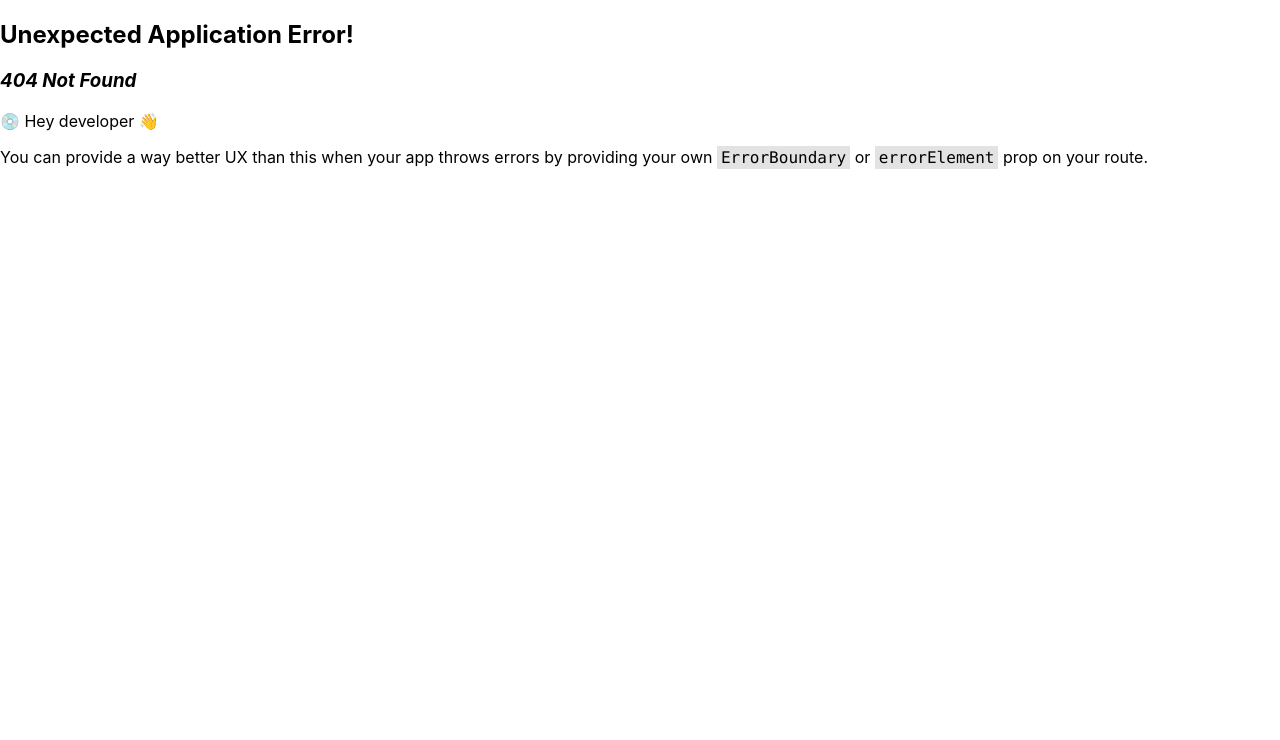
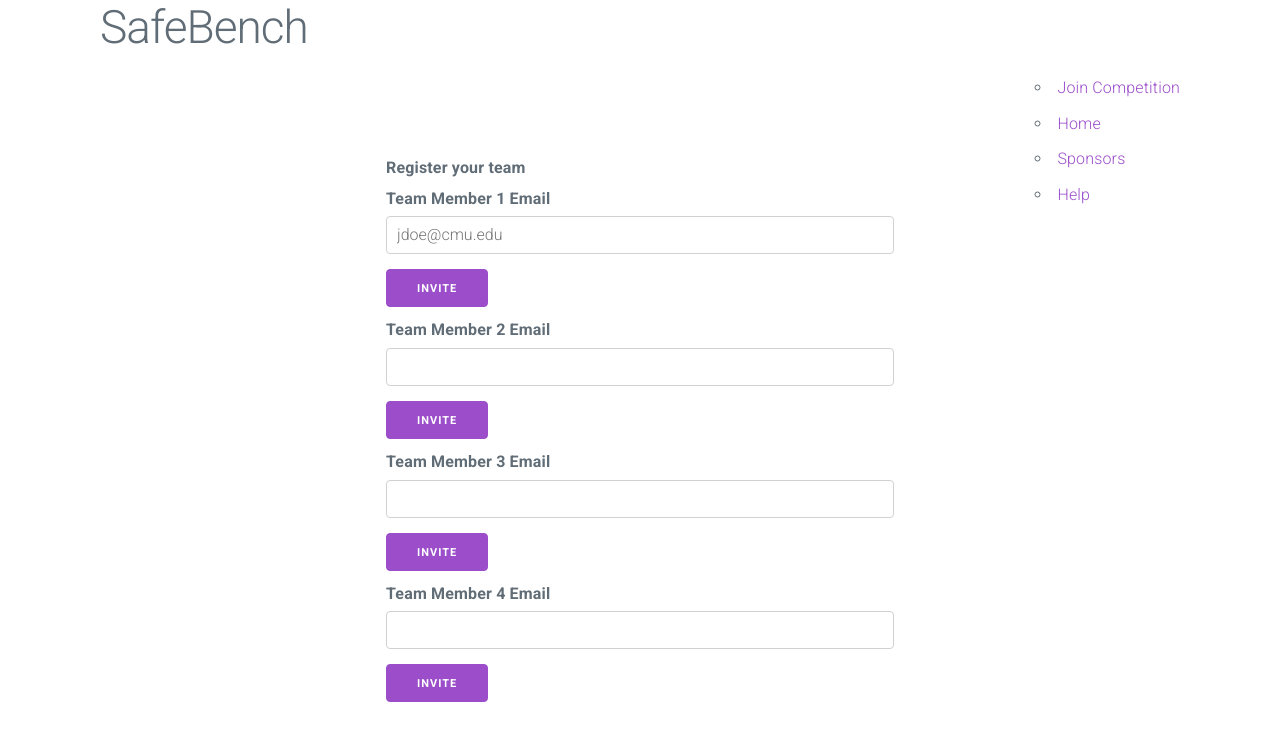
Before and after one commit to rosaboyle/wiselearnmvp, a React (Create React App) app: page /registerteam in a window 1280 px wide. Before the commit this address had no page. Shown: the top 740 px of the page. Built offline with nearby package versions, Linux system fonts and the light colour scheme; a small style sheet from the web is missing.

Commit message:
Sponsors etc

```diff
--- a/src/index.js
+++ b/src/index.js
@@ -11,6 +11,9 @@ import { CardScroller } from './cardscroller';
 import { Form } from './form';
 import { Leaderboard1 } from './leaderboard';
 import { SubmitForm } from './submit';
+import {RegisterForm} from './register';
+import {RegisterTeam} from './registerteam';
+import {Sponsors} from './sponsors';
 
 import {
   createBrowserRouter,
@@ -49,6 +52,15 @@ function Home() {
     </li>
     <li>
       <Link to={`/submit`}>Submit Form</Link>
+    </li>
+    <li>
+      <Link to={`/register`}>Register</Link>
+    </li>
+    <li>
+      <Link to={`/registerteam`}>Register Team</Link>
+    </li>
+    <li>
+      <Link to={`/sponsors`}>Sponsors</Link>
     </li>
 
 
@@ -96,6 +108,20 @@ const router = createBrowserRouter([
     path: "/submit",
     element: <SubmitForm />,
   },
+  {
+    path: "/registerteam",
+    element: <RegisterTeam />,
+  },
+
+
+  {
+    path: "/register",
+    element: <RegisterForm />,
+  },
+  {
+    path: "/sponsors",
+    element: <Sponsors />,
+  },
 
 ]);
 
--- a/src/mili.js
+++ b/src/mili.js
@@ -1,13 +1,11 @@
 import { Helmet } from "react-helmet";
 
 import { UseMilligram } from "./millilib";
-
-export function Mili() {
-  return <>
-    <UseMilligram />
+export function NavigationBar() {
+  return (
     <nav className="navigation">
     <title>SafeBench | A Metaverse competition for self driving cars</title>
-      <link rel="icon" href="https://milligram.io/images/icon.png" />
+    {/* <link rel="icon" href="https://milligram.io/images/icon.png" />
     <link
       rel="stylesheet"
       href="https://fonts.googleapis.com/css?family=Roboto:300,300italic,700,700italic"
@@ -17,6 +15,7 @@ export function Mili() {
       href="https://cdnjs.cloudflare.com/ajax/libs/normalize/8.0.1/normalize.css"
     />
     <link rel="stylesheet" href="../dist/milligram.min.css" />
+     */}
     <link rel="stylesheet" href="https://milligram.io/styles/main.css" />
     <section className="container">
 
@@ -47,15 +46,15 @@ export function Mili() {
 
     </section>
   </nav>
+  )
+  }
+
+export function Mili() {
+  return <>
+    <UseMilligram />
+   <NavigationBar/>
     <div style={{ width: "50%", margin: "auto", padding: "80px 0px 0px 0px" }}>
-      {/* <a class="button" href="#">Default Button</a>
-        <button class="button button-outline">Outlined Button</button> */}
-      {/* <p>The base type is 1.6rem (16px) over 1.6 line height (24px)</p>
-        <a>Anchor</a>
-        <em>Emphasis</em>
-        <small>Small</small> */}
-      {/* <strong>Strong</strong>
-        <u>Underline</u> */}
+
       <h1>SafeBench Competition</h1>
       <h2>A Benchmarking Platform for Safety Evaluation of Autonomous Vehicles</h2>
       <h3>Heading</h3>
--- /dev/null
+++ b/src/register.js
@@ -0,0 +1,35 @@
+import { UseMilligram } from "./millilib"
+export function RegisterForm() {
+
+
+    return (
+        <div style={{ width: "40%", margin: "auto", padding: "80px 0px 0px 0px" }}>
+            <UseMilligram />
+
+            <form>
+                <fieldset>
+
+
+                    <legend>Sign Up</legend>
+                    <label for="nameField">Name</label>
+                    <input type="text" placeholder="John Doe" id="nameField" />
+                    <label for="emailField">Email</label>
+                    <input type="email" placeholder="jdoe@cmu.edu" id="emailField" />
+                    {/* University or Company */}
+                    <label for="universityField">University or Company</label>
+                    <input type="email" placeholder="Carnegie Mellon University" id="universityField" />
+                    {/* Current Position */}
+                    <label for="positionField">Current Position</label>
+                    <input type="email" placeholder="PhD Student" id="positionField" />
+
+                    <label for="passwordField">Password</label>
+                    <input type="password" placeholder="" id="passwordField" />
+                    <label for="passwordField">Confirm Password</label>
+                    <input type="password" placeholder="" id="passwordField" />
+                    <button className="button" type="submit">Sign Up</button>
+                </fieldset>
+            </form>
+        </div>
+
+    )
+}
--- /dev/null
+++ b/src/registerteam.js
@@ -0,0 +1,40 @@
+import { UseMilligram } from "./millilib"
+import { NavigationBar} from './mili'
+
+export function RegisterTeam() {
+
+
+    return (
+        <>
+        <NavigationBar/>
+        <div style={{ width: "40%", margin: "auto", padding: "80px 0px 0px 0px" }}>
+            {/* <NavigationBar /> */}
+            <UseMilligram />
+
+            <form>
+                <fieldset>
+                    <legend>Register your team</legend>
+                    <label for="emailField1">Team Member 1 Email</label>
+                    <input type="email" placeholder="jdoe@cmu.edu" id="emailField1" />
+                    <button className="button" type="submit">Invite</button>
+
+                    <label for="emailField2">Team Member 2 Email</label>
+                    <input type="email" placeholder="" id="emailField2" />
+                    <button className="button" type="submit">Invite</button>
+
+                    <label for="emailField3">Team Member 3 Email</label>
+                    <input type="email" placeholder="" id="emailField3" />
+                    <button className="button" type="submit">Invite</button>
+
+                    <label for="emailField4">Team Member 4 Email</label>
+                    <input type="email" placeholder="" id="emailField4" />
+                    <button className="button" type="submit">Invite</button>
+
+
+
+                </fieldset>
+            </form>
+        </div>
+</>
+    )
+}
--- /dev/null
+++ b/src/sponsors.js
@@ -0,0 +1,17 @@
+import { UseMilligram } from "./millilib";
+
+export function Sponsors() {
+    return (
+        <div style={{ width: "40%", margin: "auto", padding: "80px 0px 0px 0px" }}>
+            <UseMilligram />
+
+        <div class="row">
+            <div class="column">.column</div>
+            <div class="column">.column</div>
+            <div class="column">.column</div>
+            <div class="column">.column</div>
+
+        </div>
+        </div>
+    )
+}
--- a/src/submit.js
+++ b/src/submit.js
@@ -8,15 +8,15 @@ export function SubmitForm() {
 
             <form>
                 <fieldset>
+                    <legend>Submit Form</legend>
+                    <input type="file" id="myFile" name="filename"/>
 
-
-                    <legend>Submit Form</legend>
                     <label for="commentField">Comment</label>
                     <textarea placeholder="Updates: changed .." id="commentField"></textarea>
                     <progress className="progress" value="66" max="100">
                         <div className="progress">
                             <span className="progress-bar" width="25px">
-                                25%
+                                66%
                             </span>
                         </div>
                     </progress>
```
Also changed, not shown: images/google.png (added). Lines whose indentation alone changed are shown as unchanged.
